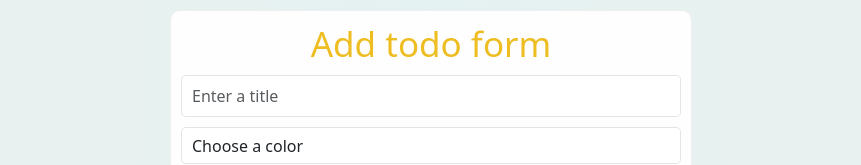
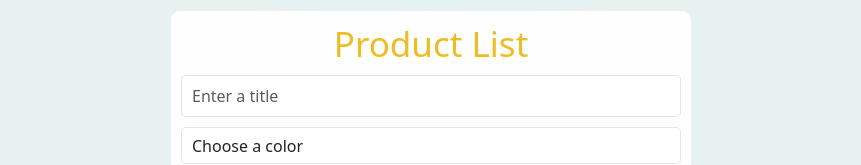
Before and after one commit to Vlados3611/todoApp__productList, a React (Create React App) app: page / in a window 1280 px wide. Shown: the top 165 px of the page, without its empty margins (209-1070 px from the left). Built offline with nearby package versions, Linux system fonts and the light colour scheme.

Commit message:
changed page icon

```diff
--- a/public/index.html
+++ b/public/index.html
@@ -4,11 +4,15 @@
     <meta charset="utf-8" />
     <meta name="viewport" content="width=device-width, initial-scale=1" />
     <link
+      rel="icon"
+      href="/src/icons/Logo-icon.png"
+    >
+    <link
       href="https://cdn.jsdelivr.net/npm/bootstrap@5.3.0-alpha3/dist/css/bootstrap.min.css"
       rel="stylesheet" integrity="sha384-KK94CHFLLe+nY2dmCWGMq91rCGa5gtU4mk92HdvYe+M/SXH301p5ILy+dN9+nJOZ"
       crossorigin="anonymous"
     >
-    <title>Add todo form</title>
+    <title>ProductList</title>
   </head>
   <body>
     <div id="root"></div>
--- a/src/App.tsx
+++ b/src/App.tsx
@@ -112,12 +112,13 @@ export const App: React.FC = () => {
 
   const changeAllProducts = (selected: boolean) => {
     setProducts((prevState: Product[]) => prevState.map(
-      (product: Product) => (
-        {
-          ...product,
-          selected,
+      (product: Product) => {
+        if (product.selected === selected) {
+          return product;
         }
-      ),
+
+        return { ...product, selected };
+      },
     ));
   };
 
@@ -162,7 +163,7 @@ export const App: React.FC = () => {
         <h1
           className="App__title"
         >
-          Add todo form
+          Product List
         </h1>
 
         {isTitleTouched && (
```
Also changed, not shown: src/icons/Logo-icon.png (added).
